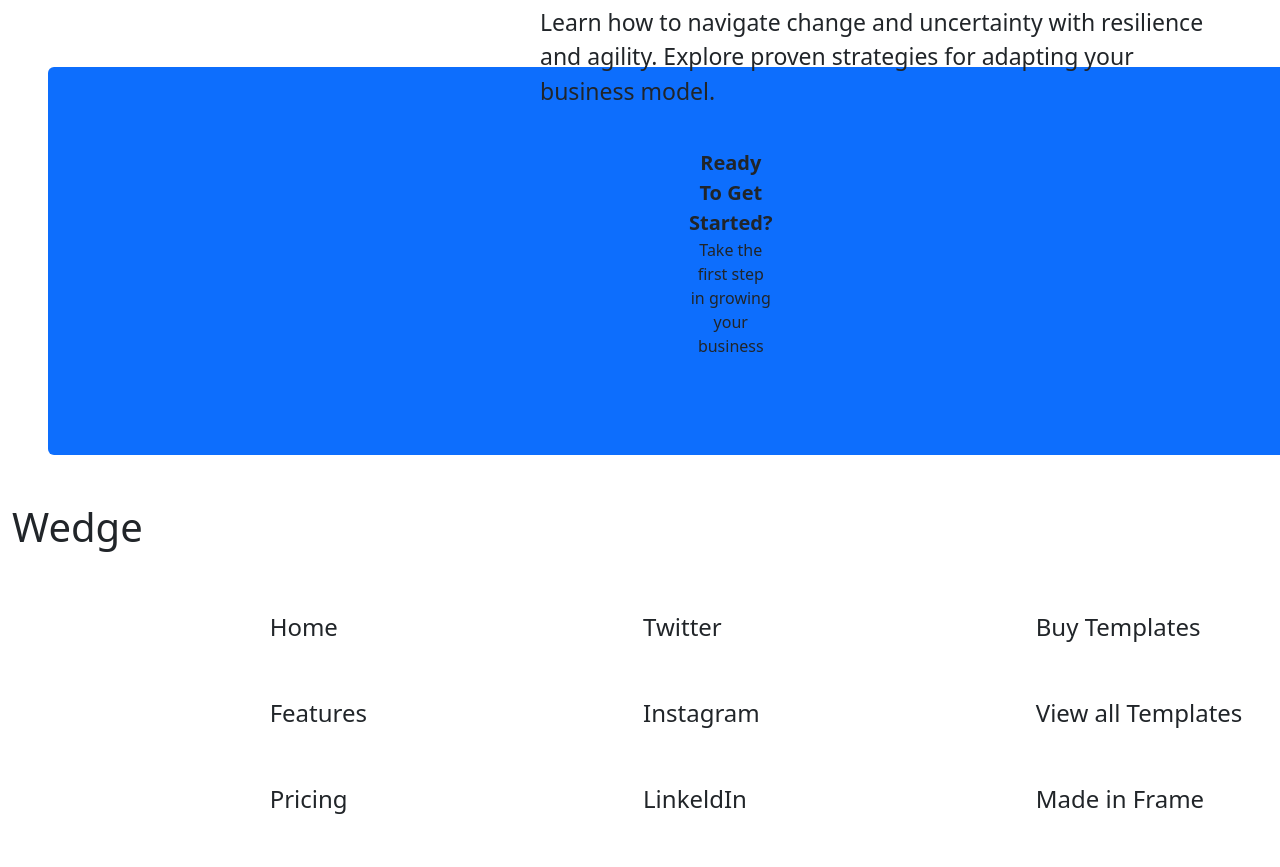
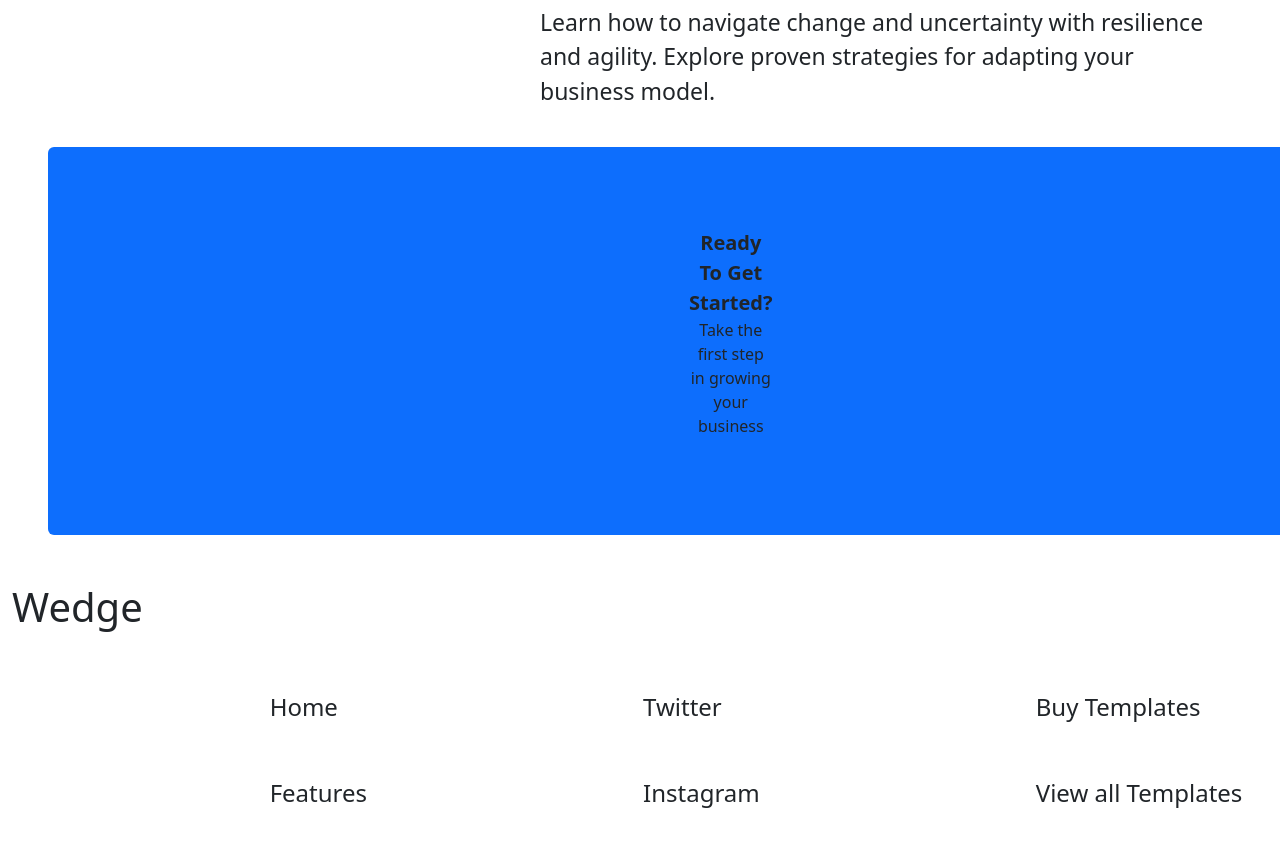
Before and after one commit to Njau-dev/Wedge-Framer-Mockup, a plain HTML site: page blogs.html in a window 1280 px wide. Shown: the part 4844-5711 px from the top of the page. Drawn offline with nearby package versions, Linux system fonts and the light colour scheme.

Commit message:
changed margin top

```diff
--- a/blogs.html
+++ b/blogs.html
@@ -137,7 +137,7 @@
 <div>
         <div class="btn bg-primary"
         style="margin-left: 3em; padding-left: 40em;padding-right: 40em;
-        margin-top: 20em;padding-top: 5em;padding-bottom: 5em;">
+        margin-top: 25em;padding-top: 5em;padding-bottom: 5em;">
 
 
          <span class="fs-5 fw-bold">Ready To Get Started?</span>
```
